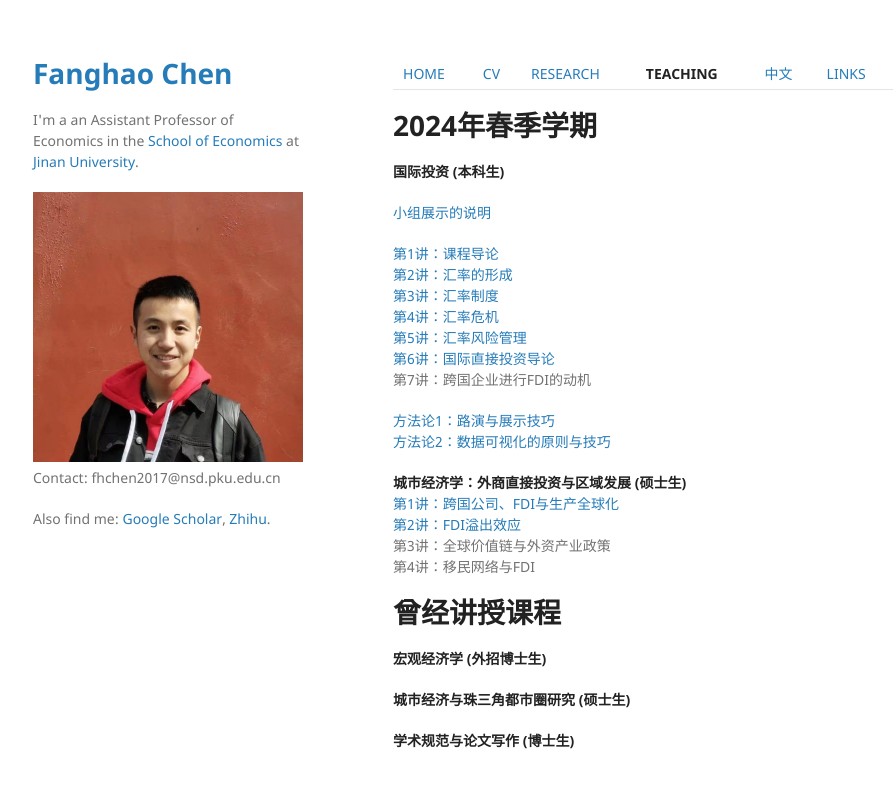
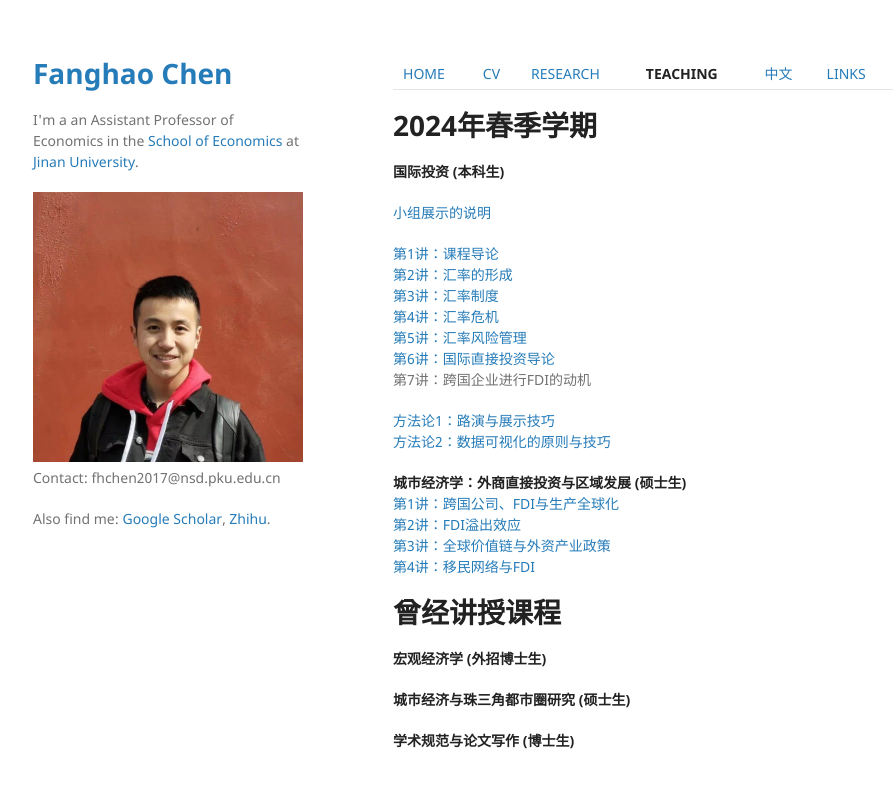
Before and after one commit to FanghaoChen/homepage, a Jekyll site: the page built from teaching.md, in a window 1280 px wide. Shown: the top 788 px of the page, without its empty margins (177-1073 px from the left). Built offline with Jekyll 4.4.1, drawn with Linux system fonts in a browser that asks for light colours; our own code applies the rules of GitHub Pages for plain Markdown files.

```diff
--- a/teaching.md
+++ b/teaching.md
@@ -20,8 +20,8 @@
 **城市经济学：外商直接投资与区域发展 (硕士生)** <br/>
 [第1讲：跨国公司、FDI与生产全球化](./assets/第1课_跨国公司、FDI与生产全球化.pdf) <br/>
 [第2讲：FDI溢出效应](./assets/第2课_FDI溢出效应.pdf) <br/>
-第3讲：全球价值链与外资产业政策 <br/>
-第4讲：移民网络与FDI
+[第3讲：全球价值链与外资产业政策](./assets/第3课_全球价值链与外资产业政策.pdf) <br/>
+[第4讲：移民网络与FDI](./assets/第4课_移民网络与FDI.pdf) <br/>
 
 # 曾经讲授课程
 
```
